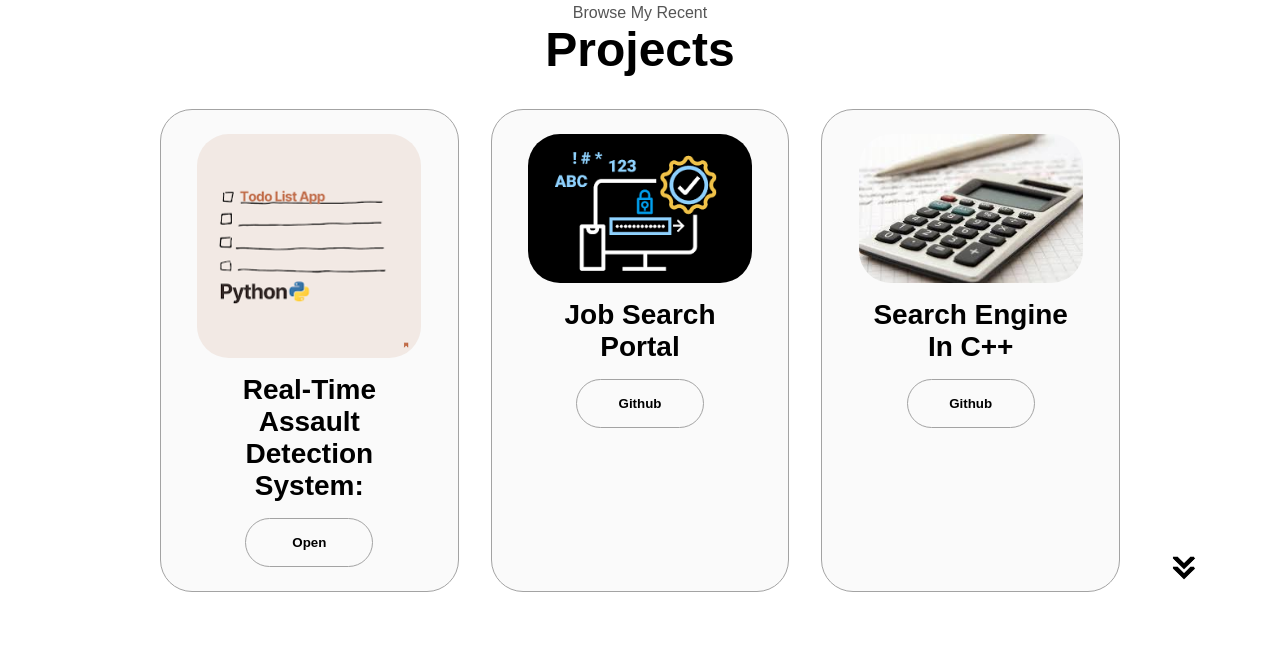
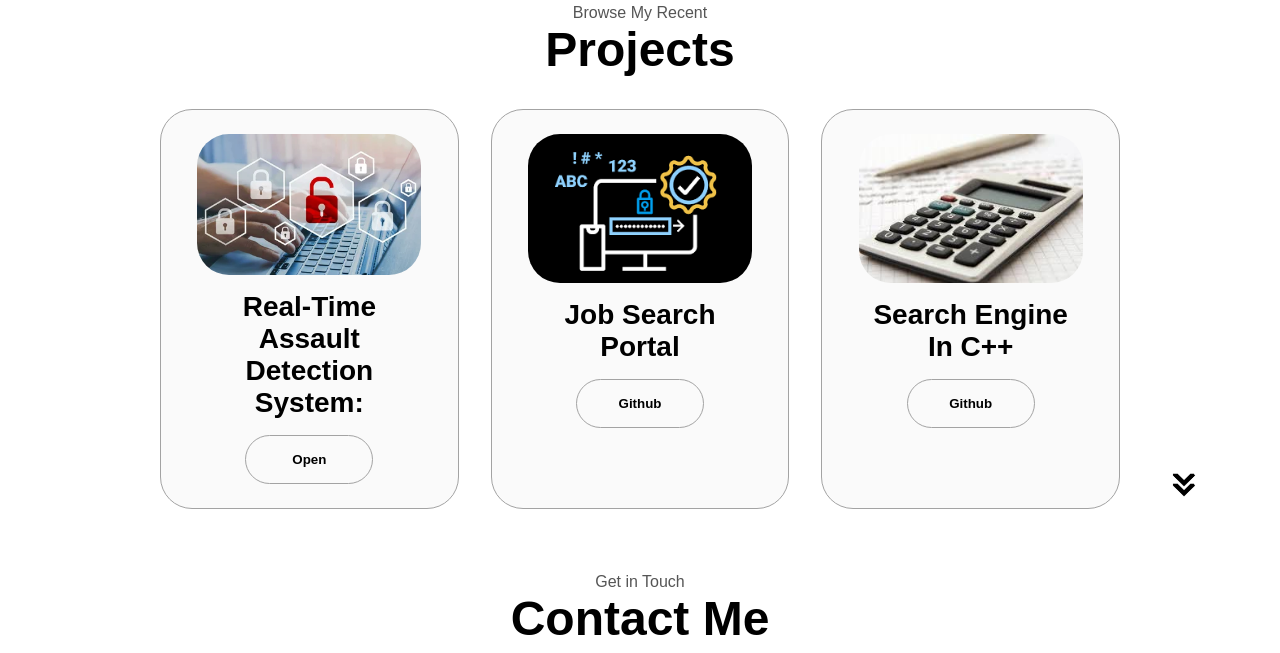
Before and after one commit to adityamanapure/Aditya-Portfolio, a plain HTML site: page My portfolio/index.html in a window 1280 px wide. Shown: the part 2460-3113 px from the top of the page. Drawn offline with Linux system fonts and the light colour scheme.

Commit message:
Update index.html

```diff
--- a/My portfolio/index.html
+++ b/My portfolio/index.html
@@ -288,7 +288,7 @@
           <div class="details-container color-container">
             <div class="article-container">
               <img
-                src="./assets/project1.png"
+                src="./assets/Threat-Detection.webp"
                 alt="Project 1"
                 class="project-img"
               />
```
